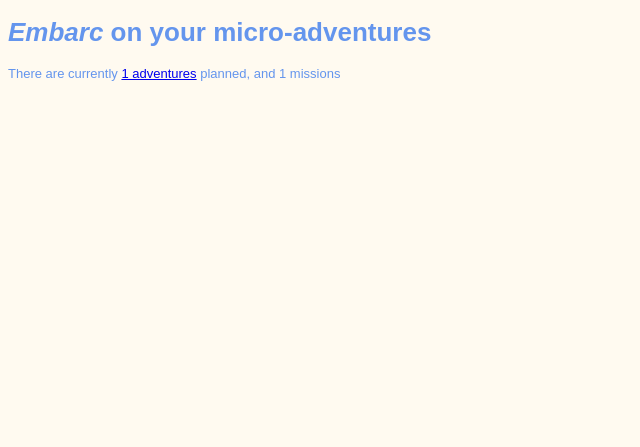
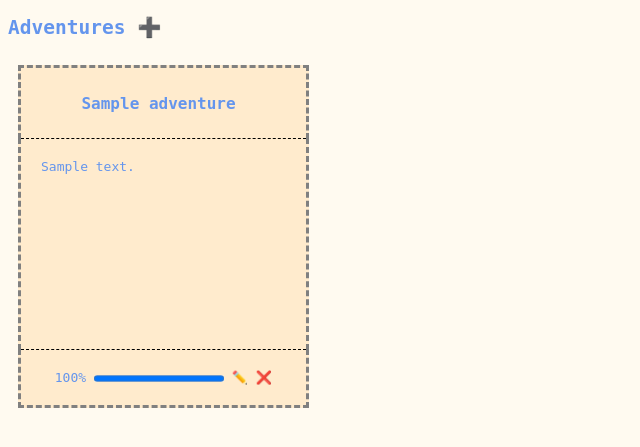
Before and after one commit to ctsag/embarc, a Django app: page / in a window 1280 px wide. Shown: the top 447 px of the page, without its empty margins (0-640 px from the left). Run offline with Django 5.2, Linux system fonts and the light colour scheme; tables that the repository leaves empty hold one stand-in row (values such as "Sample post").

Commit message:
Enlarging description fields and restructuring project

```diff
--- a/embarc/adventures/forms.py
+++ b/embarc/adventures/forms.py
@@ -1,4 +1,4 @@
-from django.forms import CheckboxInput, ModelForm, Select, TextInput
+from django.forms import CheckboxInput, ModelForm, Select, TextInput, Textarea
 from adventures.models import Adventure, Mission
 
 
@@ -8,7 +8,7 @@ class AdventureForm(ModelForm):
         fields = '__all__'
         widgets = {
             'name': TextInput(attrs={'size': 64, 'autofocus': True}),
-            'description': TextInput(attrs={'size': 64})
+            'description': Textarea(attrs={'size': 512})
         }
 
 
@@ -18,7 +18,7 @@ class MissionForm(ModelForm):
         fields = '__all__'
         widgets = {
             'name': TextInput(attrs={'size': 64, 'autofocus': True}),
-            'notes': TextInput(attrs={'size': 64}),
+            'notes': Textarea(attrs={'size': 512}),
             'completed': CheckboxInput(),
             'adventure': Select(),
             'parent': Select()
--- /dev/null
+++ b/embarc/adventures/static/style.css
@@ -0,0 +1,70 @@
+a.item {
+    color: cornflowerblue;
+    text-decoration: none;
+}
+
+a.item:hover {
+    text-decoration: underline;
+}
+
+a.item:visited {
+    color: cornflowerblue;
+}
+
+a.icon {
+    text-decoration: none;
+}
+
+a:hover.icon {
+    text-decoration: none;
+}
+
+b.done {
+    color: lightseagreen;
+}
+
+body {
+    background-color: floralwhite;
+    color: cornflowerblue;
+    font-family: monospace;
+}
+
+table {
+    background-color: blanchedalmond;
+    border-collapse: collapse;
+    border-style: dashed;
+    display: inline-table;
+    margin: 10px;
+    width: 23%;
+}
+
+table.missions {
+    width: 50%;
+}
+
+td.description {
+    border: 1px dashed black;
+    font-size: medium;
+    height: 170px;
+    padding: 20px;
+    vertical-align: top;
+}
+
+td.missions {
+    border: 1px dashed black;
+    padding: 10px 20px;
+    vertical-align: middle;
+}
+
+td.footer {
+    text-align: center;
+    padding: 20px;
+    vertical-align: middle;
+}
+
+th {
+    border: 1px dashed black;
+    font-size: large;
+    height: 30px;
+    padding: 20px;
+}
--- a/embarc/adventures/templates/adventures.html
+++ b/embarc/adventures/templates/adventures.html
@@ -2,15 +2,35 @@
 {% load static %}
 {% block title %}Embarc :: Adventures{% endblock %}
 {% block content %}
-        <h1><a class="icon" href="{% url 'index' %}">🔙</a></h1>
-        <h2>Adventures <a class="icon" href="{% url 'adventure_add' %}" title="Add">➕</a></a></h2>
+        <h2>Adventures <a class="icon" href="{% url 'adventure_add' %}" title="Add">➕</a></h2>
     {% for adventure in adventures %}
         <table>
+            <thead>
                 <tr>
                     <th>
-                                <a class="item" href="{% url 'adventure_edit' id=adventure.id %}">
-                                        <b>{{adventure.name}}</b> ({{adventure.description}})
+                        <a class="item" href="{% url 'adventure_view' id=adventure.id %}">
+                            <b>{{adventure.name}}</b>
                         ️</a>
+                    </th>
+                </tr>
+            </thead>
+            <tbody>
+                <tr>
+                    <td class="description">{{adventure.description}}</td>
+                </tr>
+            </tbody>
+            <tfoot>
+                <tr>
+                    <td class="footer">
+                        {{adventure.percentage}}%
+                        <progress value="{{adventure.percentage}}" max="100"></progress>
+                        <a
+                            class="icon"
+                            href="{% url 'adventure_edit' id=adventure.id %}"
+                            title="Edit"
+                        >
+                            ✏️
+                        </a>
                         <a
                             class="icon"
                             href="{% url 'adventure_delete' id=adventure.id %}"
@@ -19,72 +39,9 @@
                         >
                             ❌
                         </a>
-                                <a
-                                        class="icon"
-                                        href="{% url 'mission_add' adventure_id=adventure.id %}"
-                                        title="Add mission"
-                                >
-                                        ➕️
-                                </a>
-                                <div>
-                                        <span>{{adventure.percentage}}%</span>
-                                        <progress value="{{adventure.percentage}}" max="100"></progress>
-                                </div>
-                        </th>
+                    </td>
                 </tr>
-                {% for mission in adventure.missions.all %}
-                <tr>
-                        {% if not mission.parent %}
-                        <td>
-                                <a class="item" href="{% url 'mission_edit' id=mission.id %}">
-                                {% if mission.completed %}
-                                        <b class="done">{{mission.name}}</b>
-                                {% else %}
-                                        {{mission.name}}
-                                {% endif %}
-                                </a>
-                                <a
-                                        class="icon"
-                                        href="{% url 'mission_delete' id=mission.id %}"
-                                        onclick="return confirm('Are you sure?')"
-                                        title="Delete"
-                                >
-                                        ❌
-                                </a>
-                                <a
-                                        class="icon"
-                                        href="{% url 'submission_add' parent_id=mission.id adventure_id=adventure.id %}"
-                                        title="Add mission"
-                                >
-                                        ➕️
-                                </a>
-                                {% if mission.children.count > 0 %}
-                                <ul>
-                                        {% for submission in mission.children.all %}
-                                        <li>
-                                                <a class="item" href="{% url 'mission_edit' id=submission.id %}">
-                                                {% if submission.completed %}
-                                                        <b class="done">{{submission.name}}</b>
-                                                {% else %}
-                                                        {{submission.name}}
-                                                {% endif %}
-                                                </a>
-                                                <a
-                                                        class="icon"
-                                                        href="{% url 'mission_delete' id=submission.id %}"
-                                                        onclick="return confirm('Are you sure?')"
-                                                        title="Delete"
-                                                >
-                                                        ❌
-                                                </a>
-                                        </li>
-                                        {% endfor %}
-                                </ul>
-                                {% endif %}
-                        </td>
-                        {% endif %}
-                </tr>
-                {% endfor %}
+            </tfoot>
         </table>
     {% endfor %}
 {% endblock %}
--- a/embarc/adventures/templates/mission_add.html
+++ b/embarc/adventures/templates/mission_add.html
@@ -1,7 +1,7 @@
 {% extends 'base.html' %}
 {% block title %}Embarc :: Add mission{% endblock %}
 {% block content %}
-        <h1><a class="icon" href="{% url 'adventures' %}">🔙</a></h1>
+        <h1><a class="icon" href="{% url 'adventure_view' id=adventure_id %}">🔙</a></h1>
         <h2>Add mission</h2>
         <form method="post">
             {% csrf_token %}
--- a/embarc/adventures/urls.py
+++ b/embarc/adventures/urls.py
@@ -8,37 +8,42 @@ urlpatterns = [
         name='adventures'
     ),
     path(
-        'adventures/add',
+        'adventure/view/<int:id>',
+        views.adventure_view,
+        name='adventure_view'
+    ),
+    path(
+        'adventure/add',
         views.adventure_add,
         name='adventure_add'
     ),
     path(
-        'adventures/edit/<int:id>',
+        'adventure/edit/<int:id>',
         views.adventure_edit,
         name='adventure_edit'
     ),
     path(
-        'adventures/delete/<int:id>',
+        'adventure/delete/<int:id>',
         views.adventure_delete,
         name='adventure_delete'
     ),
     path(
-        'missions/add/<int:adventure_id>',
+        'mission/add/<int:adventure_id>',
         views.mission_add,
         name='mission_add'
     ),
     path(
-        'missions/edit/<int:id>',
+        'mission/edit/<int:id>',
         views.mission_edit,
         name='mission_edit'
     ),
     path(
-        'missions/delete/<int:id>',
+        'mission/delete/<int:id>',
         views.mission_delete,
         name='mission_delete'
     ),
     path(
-        'submissions/add/<int:parent_id>/<int:adventure_id>',
+        'submission/add/<int:parent_id>/<int:adventure_id>',
         views.submission_add,
         name='submission_add'
     )
--- a/embarc/adventures/views.py
+++ b/embarc/adventures/views.py
@@ -9,6 +9,18 @@ def adventure_index(request):
         'adventures.html',
         {
             'adventures': Adventure.objects.all()
+        }
+    )
+
+
+def adventure_view(request, id):
+    adventure = get_object_or_404(Adventure, pk=id)
+
+    return render(
+        request,
+        'adventure_view.html',
+        {
+            'adventure': adventure
         }
     )
 
@@ -72,7 +84,7 @@ def mission_edit(request, id):
         form = MissionForm(request.POST, instance=mission)
         if form.is_valid():
             form.save()
-            return redirect('adventures')
+            return redirect('adventure_view', id=mission.adventure.id)
     else:
         form = MissionForm(instance=mission)
 
@@ -83,7 +95,7 @@ def mission_delete(request, id):
     mission = get_object_or_404(Mission, pk=id)
     mission.delete()
 
-    return redirect(adventure_index)
+    return redirect('adventure_view', id=mission.adventure.id)
 
 
 def submission_add(request, parent_id, adventure_id):
--- a/embarc/embarc/settings.py
+++ b/embarc/embarc/settings.py
@@ -37,7 +37,6 @@ INSTALLED_APPS = [
     'django.contrib.sessions',
     'django.contrib.messages',
     'django.contrib.staticfiles',
-    'website',
     'adventures'
 ]
 
--- a/embarc/embarc/urls.py
+++ b/embarc/embarc/urls.py
@@ -8,10 +8,6 @@ urlpatterns = [
     ),
     path(
         '',
-        include('website.urls')
-    ),
-    path(
-        'adventures/',
         include('adventures.urls')
     )
 ]
--- a/embarc/website/apps.py
+++ /dev/null
@@ -1,6 +0,0 @@
-from django.apps import AppConfig
-
-
-class WebsiteConfig(AppConfig):
-    default_auto_field = 'django.db.models.BigAutoField'
-    name = 'website'
--- a/embarc/website/static/style.css
+++ /dev/null
@@ -1,45 +0,0 @@
-body {
-    font-family: sans-serif;
-    font-size: small;
-    color: cornflowerblue;
-    background-color: floralwhite;
-}
-
-table {
-    border-collapse: collapse;
-    display: inline-table;
-}
-
-th, td {
-    border: 1px solid black;
-    padding: 8px;
-}
-
-td.numeric {
-    text-align: right;
-}
-
-a.item {
-    text-decoration: none;
-    color: cornflowerblue;
-}
-
-a.item:hover {
-    text-decoration: underline;
-}
-
-a.item:visited {
-    color: cornflowerblue;
-}
-
-a.icon {
-    text-decoration: none;
-}
-
-a:hover.icon {
-    text-decoration: none;
-}
-
-b.done {
-    color: lightseagreen;
-}
--- a/embarc/website/templates/index.html
+++ /dev/null
@@ -1,10 +0,0 @@
-{% extends 'base.html' %}
-{% load static %}
-{% block title %}Embarc{% endblock %}
-{% block content %}
-        <h1><em>Embarc</em> on your micro-adventures</h1>
-        <p>There are currently
-                <a href="{% url 'adventures' %}">{{adventure_count}} adventures</a>
-                planned, and {{mission_count}} missions
-        </p>
-{% endblock %}
--- a/embarc/website/urls.py
+++ /dev/null
@@ -1,10 +0,0 @@
-from django.urls import path
-from . import views
-
-urlpatterns = [
-    path(
-        '',
-        views.index,
-        name='index'
-    )
-]
--- a/embarc/website/views.py
+++ /dev/null
@@ -1,13 +0,0 @@
-from django.shortcuts import render
-from adventures.models import Adventure, Mission
-
-
-def index(request):
-    return render(
-        request,
-        'index.html',
-        {
-            'adventure_count': Adventure.objects.count(),
-            'mission_count': Mission.objects.count()
-        }
-    )
```
Also changed, not shown: embarc/adventures/models.py (+6 -3 lines), embarc/adventures/templates/adventure_view.html (added, +115 -0 lines), embarc/website/templates/base.html (deleted, +0 -13 lines), embarc/website/__init__.py (deleted). Lines whose indentation alone changed are shown as unchanged.
